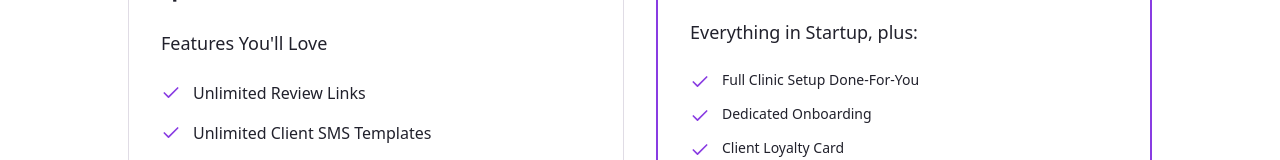
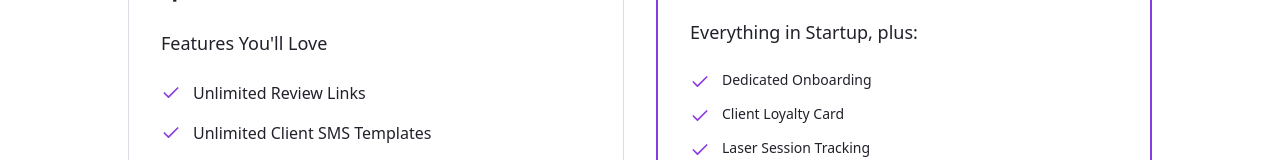
Before and after one commit to mot0mnd/scala-vet-lp-lov, a React (Vite) app: page /pricing in a window 1280 px wide. Shown: the part 424-584 px from the top of the page. Built offline with nearby package versions, Linux system fonts and the light colour scheme; the HTML template or start-up script is replaced by a standard one.

Commit message:
Remove 'Full Clinic Setup Done-For-You' from Business features

```diff
--- a/src/pages/Pricing.tsx
+++ b/src/pages/Pricing.tsx
@@ -13,7 +13,6 @@ const Pricing = () => {
   ];
 
   const businessFeatures = [
-    "Full Clinic Setup Done-For-You",
     "Dedicated Onboarding",
     "Client Loyalty Card",
     "Laser Session Tracking",
```
